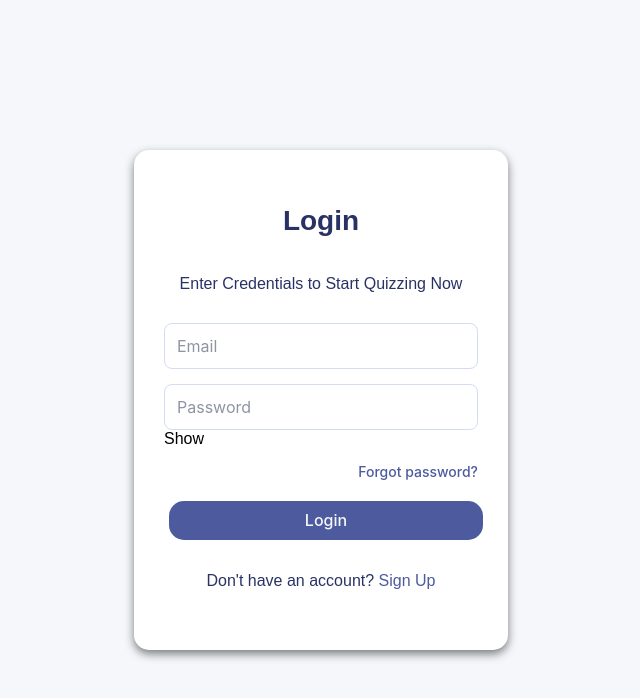
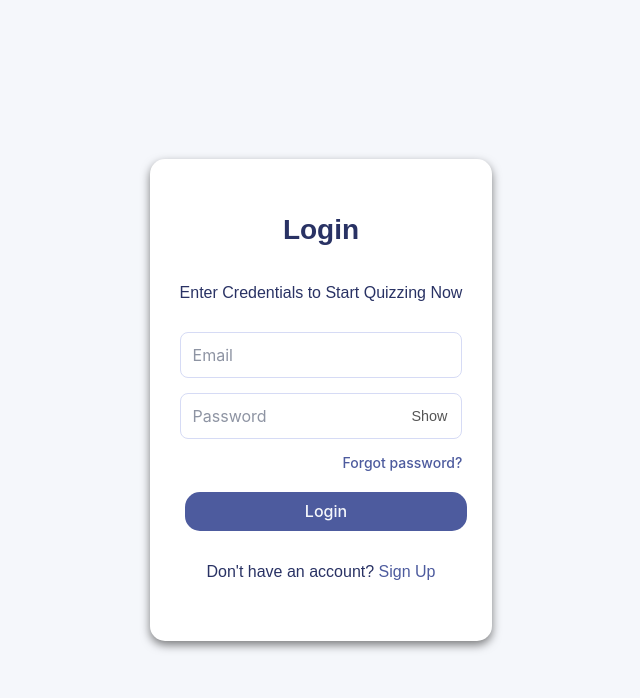
Before and after one commit to ThakurRohitSingh/Quizzify, a React (Vite) app: page /login in a window 1280 px wide. Shown: the top 698 px of the page, without its empty margins (319-959 px from the left). Built offline with nearby package versions, Linux system fonts and the light colour scheme.

Commit message:
added some css

```diff
--- a/src/Styles/Auth.css
+++ b/src/Styles/Auth.css
@@ -129,3 +129,18 @@ a{
     text-decoration: none;
     font-weight: 500;
   }
+
+/* show and hide password */
+  .password-wrapper {
+    position: relative;
+  }
+
+  .toggle-password {
+    position: absolute;
+    right: 15px;
+    top: 50%;
+    transform: translateY(-50%);
+    cursor: pointer;
+    color: #555;
+    font-size: 0.9em;
+  }
```
